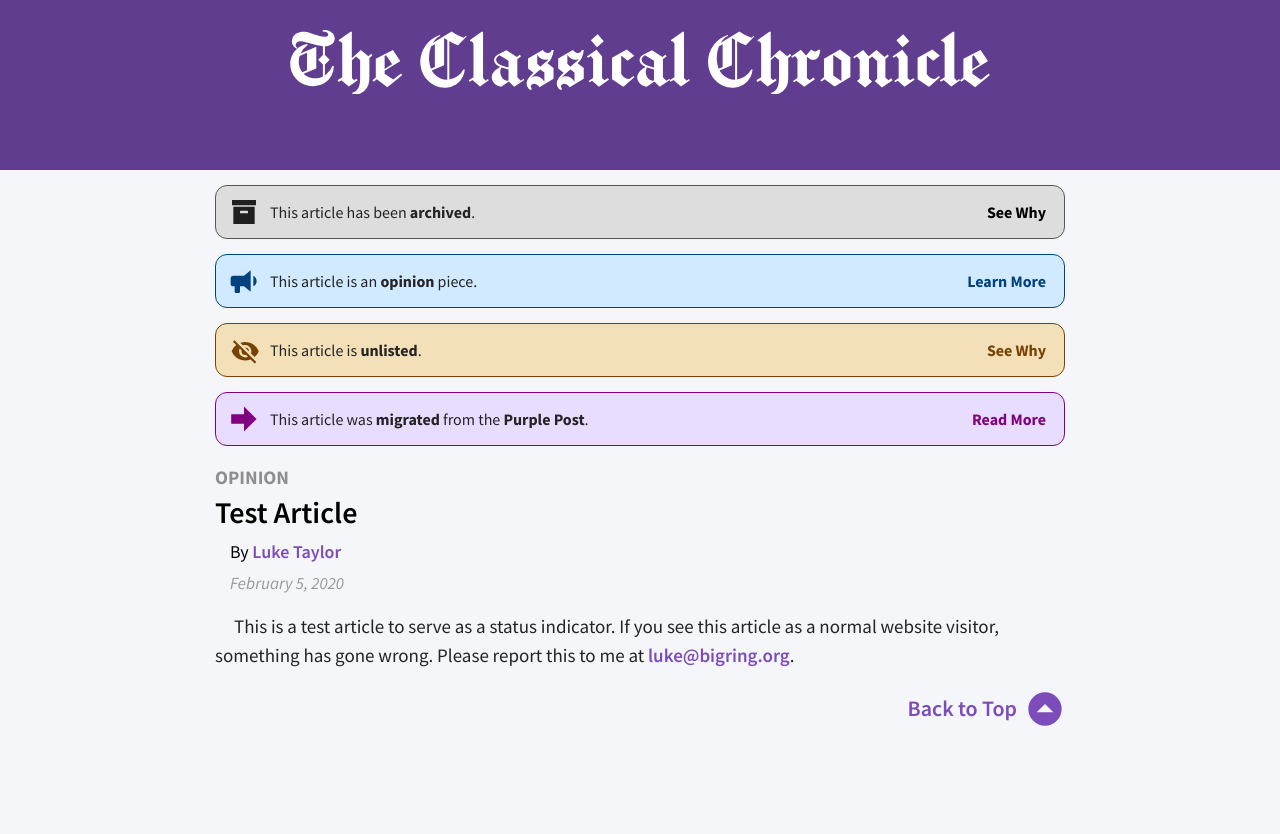
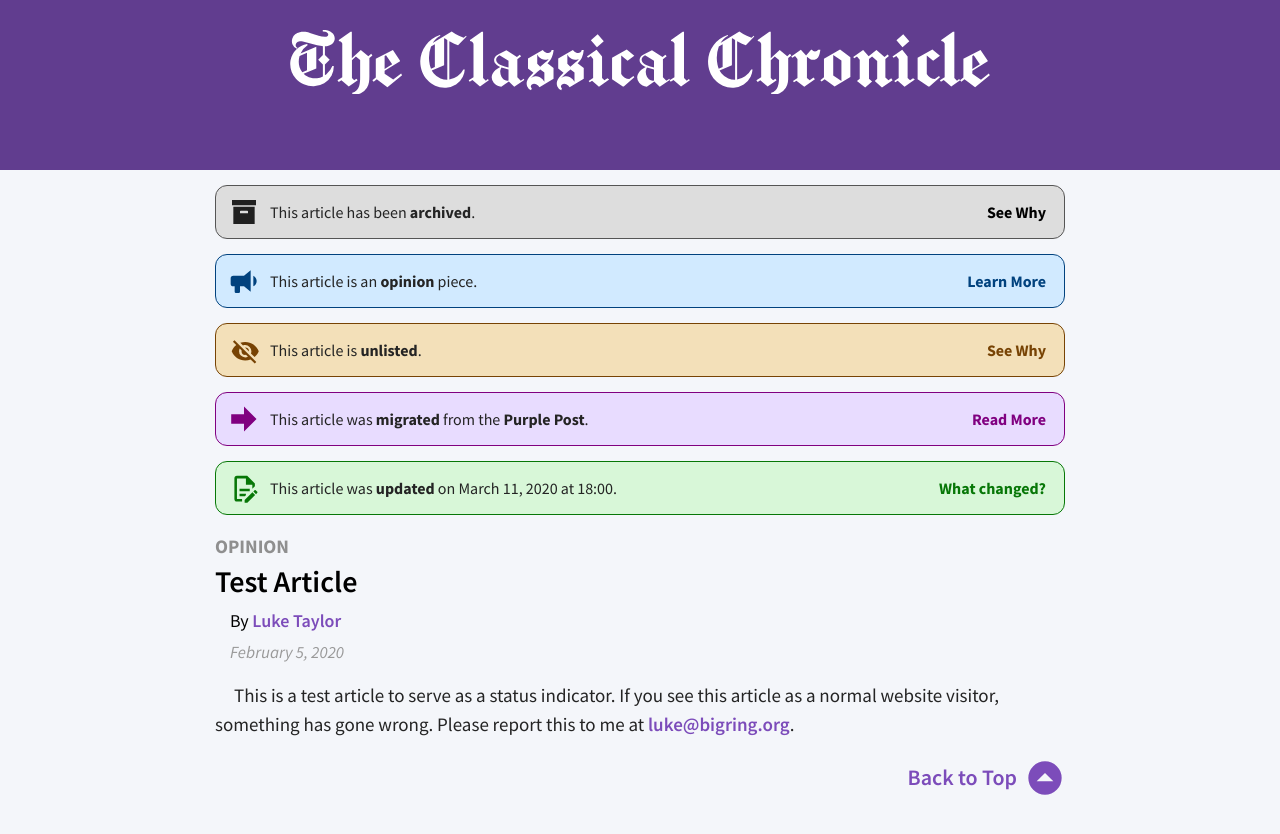
Before and after one commit to lixitrixi/classical-chronicle, a Jekyll site: the page built from _articles/test-article.md, in a window 1280 px wide. Shown: the top 834 px of the page. Built offline with Jekyll 4.4.1, drawn with Linux system fonts in a browser that asks for light colours.

Commit message:
Add "updated" banner

```diff
--- a/_articles/test-article.md
+++ b/_articles/test-article.md
@@ -9,5 +9,8 @@ unlisted: true
 unlistedReason: "This is a test article, please ignore!"
 archived: true
 migrated: true
+updated: true
+updateDate: "March 11, 2020 at 18:00"
+updateMessage: "This article has been changed multiple times to show off certain features"
 ---
 This is a test article to serve as a status indicator. If you see this article as a normal website visitor, something has gone wrong. Please report this to me at [luke@bigring.org](mailto:luke@bigring.org).
--- a/_layouts/article.html
+++ b/_layouts/article.html
@@ -62,6 +62,19 @@
         <p>This article originally appeared in the <i>Purple Post</i> before its merge into the <i>Classical Chronicle</i>. <a href="/article/purple-post-merge">Read about it</a></p>
       </div>
       {% endif %}
+      {% if page.updated %}
+      <div class="banner updated">
+  			<div class="initial">
+          <svg style="width:32px;height:32px" viewBox="-1 -1 25 25" xmlns="http://www.w3.org/2000/svg">
+            <path d="M8,12H16V14H8V12M10,20H6V4H13V9H18V12.1L20,10.1V8L14,2H6A2,2 0 0,0 4,4V20A2,2 0 0,0 6,22H10V20M8,18H12.1L13,17.1V16H8V18M20.2,13C20.3,13 20.5,13.1 20.6,13.2L21.9,14.5C22.1,14.7 22.1,15.1 21.9,15.3L20.9,16.3L18.8,14.2L19.8,13.2C19.9,13.1 20,13 20.2,13M20.2,16.9L14.1,23H12V20.9L18.1,14.8L20.2,16.9Z" />
+          </svg>
+  				<p>This article was <span>updated</span> on {{page.updateDate}}.</p>
+  				<label for="updated-banner">What changed?</label>
+  			</div>
+  			<input type="checkbox" id="updated-banner">
+  			<p>{{page.updateMessage}}</p>
+  		</div>
+      {% endif %}
       <p class="category">{{ page.category }}</p>
       <h1 class="title">{{ page.title }}</h1>
       <p class="author">By {% for author in page.author %}{% if forloop.last %}<a href="/about#{{author | slugify}}">{{author}}</a>{% else %}<a href="/about#{{author | slugify}}">{{author}}</a>, {% endif %}{% endfor %}</p>
--- a/assets/css/article.scss
+++ b/assets/css/article.scss
@@ -182,3 +182,13 @@ main {
   	color: #01427e;
   }
 }
+.banner.updated {
+	background-color: #d8f7d8;
+	border: 1px solid #077707;
+  svg {
+  	fill: #077707;
+  }
+  label {
+  	color: #077707;
+  }
+}
```
